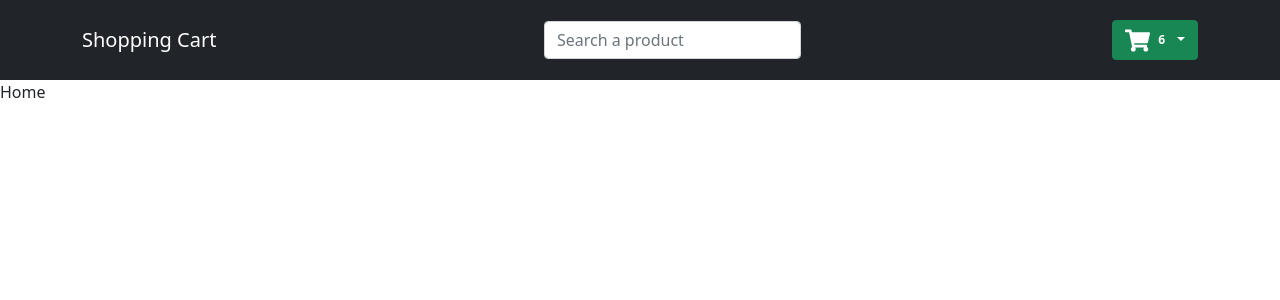
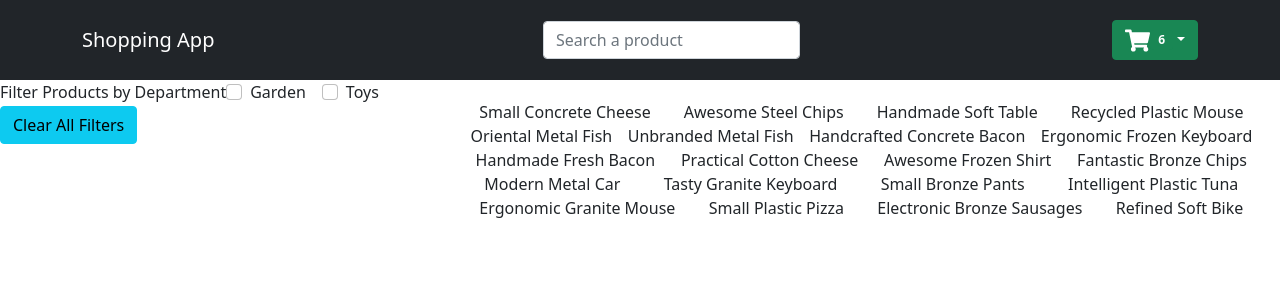
Before and after one commit to nicolexlc/shopping-app-final, a React (Create React App) app: page / in a window 1280 px wide. Shown: the top 300 px of the page. Built offline with nearby package versions, Linux system fonts and the light colour scheme.

Commit message:
add filters and single products

```diff
--- /dev/null
+++ b/src/components/Filters.js
@@ -0,0 +1,30 @@
+import { Button, Form } from "react-bootstrap";
+
+const Filters = () => {
+    return (
+        <div className="filters">
+            <span className="title">Filter Products by Department</span>
+            <span>
+                <Form.Check
+                    inline
+                    label = "Garden"
+                    name="group1"
+                    type="checkbox"
+                    id={'inline-1'}
+                />
+            </span>
+            <span>
+                <Form.Check
+                    inline
+                    label = "Toys"
+                    name="group1"
+                    type="checkbox"
+                    id={'inline-2'}
+                />
+            </span>
+            <Button variant="info">Clear All Filters</Button>
+        </div>
+    );
+};
+
+export default Filters;
--- a/src/components/Header.js
+++ b/src/components/Header.js
@@ -7,7 +7,7 @@ const Header = () => {
         <Navbar bg="dark" variant="dark" style={{ height: 80}}>
             <Container>
                 <Navbar.Brand>
-                    <Link to="/">Shopping Cart</Link>
+                    <Link to="/">Shopping App</Link>
                 </Navbar.Brand>
                 <Navbar.Text className="search">
                     <FormControl style={{ with: 500}} placeholder='Search a product' className="m-auto"/>
--- a/src/components/Home.js
+++ b/src/components/Home.js
@@ -1,12 +1,24 @@
 import { CartState } from "../context/Context";
+import Filters from "./Filters";
+import SingleProduct from "./SingleProduct";
+import "./styles.css"
 
 const Home = () => {
 
-    const { state } = CartState();
+    const { state: {products} } = CartState();
 
-    console.log(state);
+    console.log(products);
 
-    return <div>Home</div>;
+    return <div className="home">
+        <Filters />
+        <div className="productContainer">
+            {
+                products.map((prod) => {
+                   return <SingleProduct prod={prod} key={prod.id} />
+                })}
+        </div>
+
+    </div>;
 
 };
 
--- /dev/null
+++ b/src/components/SingleProduct.js
@@ -0,0 +1,5 @@
+const SingleProduct = ({ prod }) => {
+    return <div>{prod.name}</div>;
+}
+
+export default SingleProduct
--- /dev/null
+++ b/src/components/styles.css
@@ -0,0 +1,11 @@
+.home {
+    display: flex;
+}
+
+.productContainer {
+    display: flex;
+    width: 78%;
+    padding: 20px;
+    flex-wrap: wrap;
+    justify-content: space-around;
+}
```
